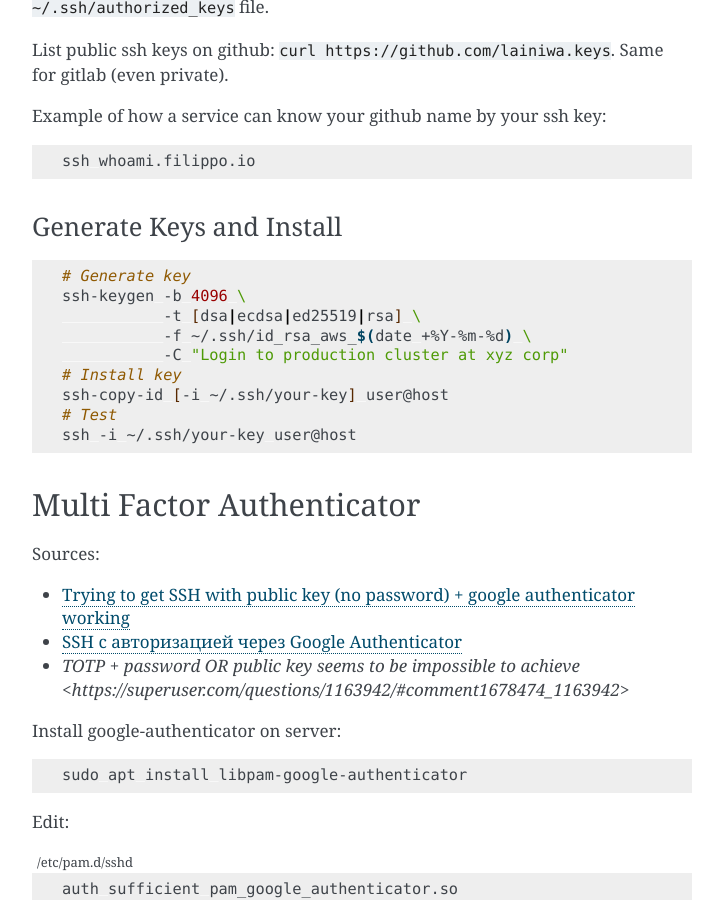
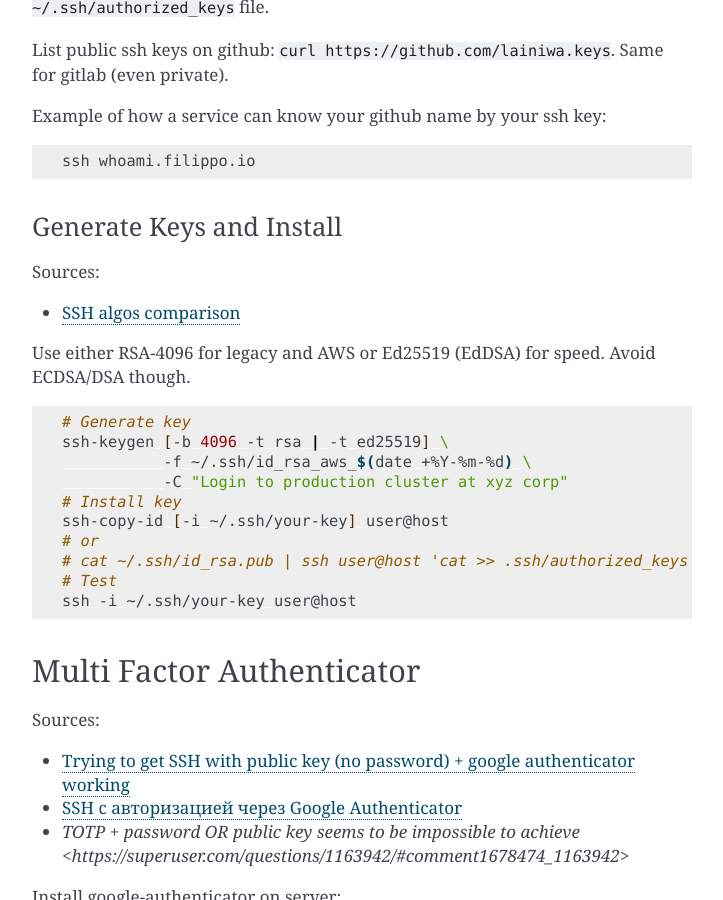
Before and after one commit to lainiwa/outlines, a Sphinx documentation site: the page built from source/notes/ssh.rst, in a window 1280 px wide and 900 px high, scrolled down 593 px. Shown: the whole window, without its empty margins (388-1111 px from the left). Built offline with Sphinx 7.4.7, drawn with Linux system fonts in a browser that asks for light colours.

Commit message:
Update ssh

```diff
--- a/source/notes/ssh.rst
+++ b/source/notes/ssh.rst
@@ -39,15 +39,24 @@ Example of how a service can know your github name by your ssh key:
 Generate Keys and Install
 =========================
 
+Sources:
+
+* `SSH algos comparison <https://goteleport.com/blog/comparing-ssh-keys/>`_
+
+Use either RSA-4096 for legacy and AWS
+or Ed25519 (EdDSA) for speed.
+Avoid ECDSA/DSA though.
+
 .. code-block:: sh
 
     # Generate key
-    ssh-keygen -b 4096 \
-               -t [dsa|ecdsa|ed25519|rsa] \
+    ssh-keygen [-b 4096 -t rsa | -t ed25519] \
                -f ~/.ssh/id_rsa_aws_$(date +%Y-%m-%d) \
                -C "Login to production cluster at xyz corp"
     # Install key
     ssh-copy-id [-i ~/.ssh/your-key] user@host
+    # or
+    # cat ~/.ssh/id_rsa.pub | ssh user@host 'cat >> .ssh/authorized_keys && echo "Key copied"'
     # Test
     ssh -i ~/.ssh/your-key user@host
 
```
